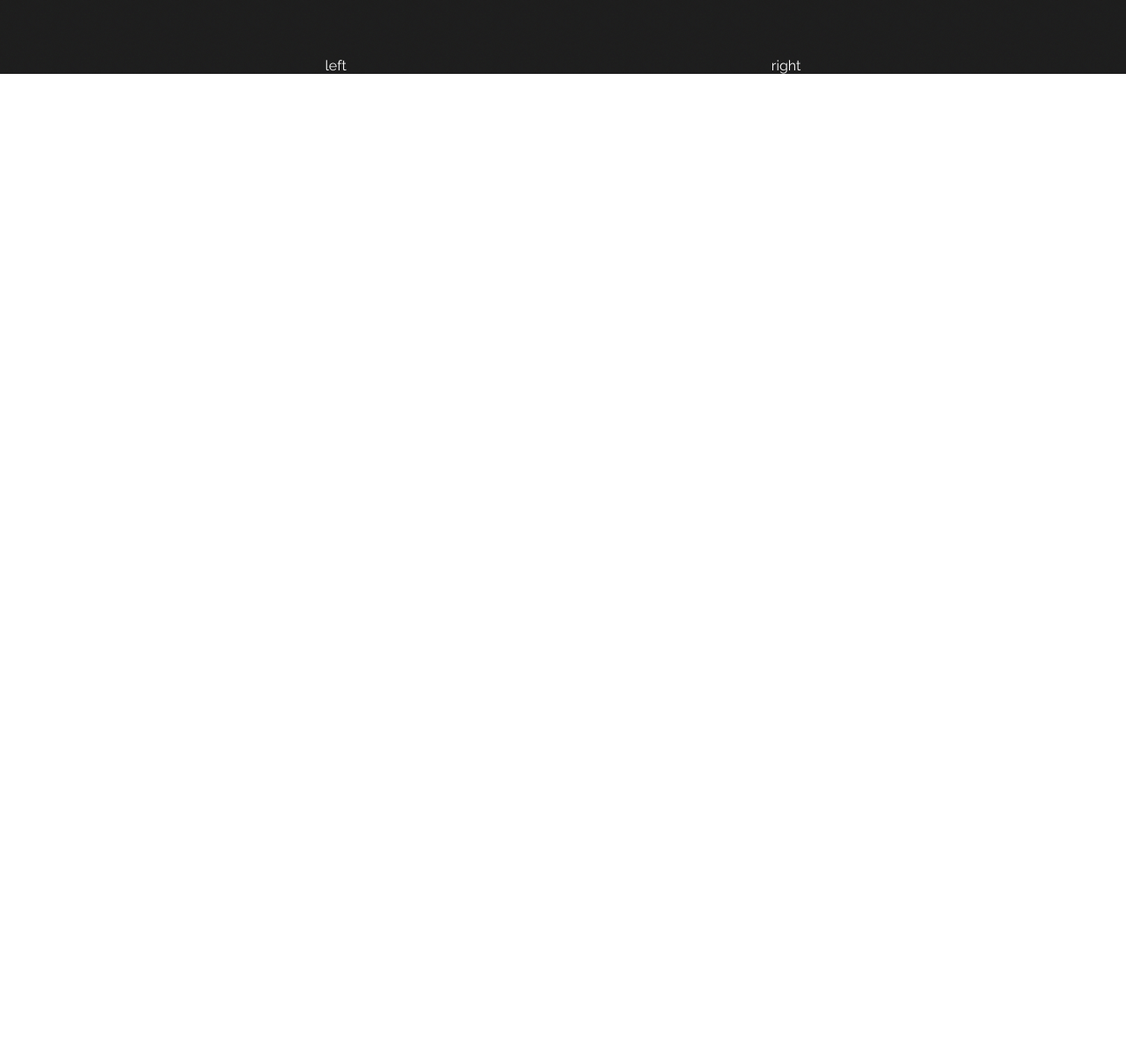
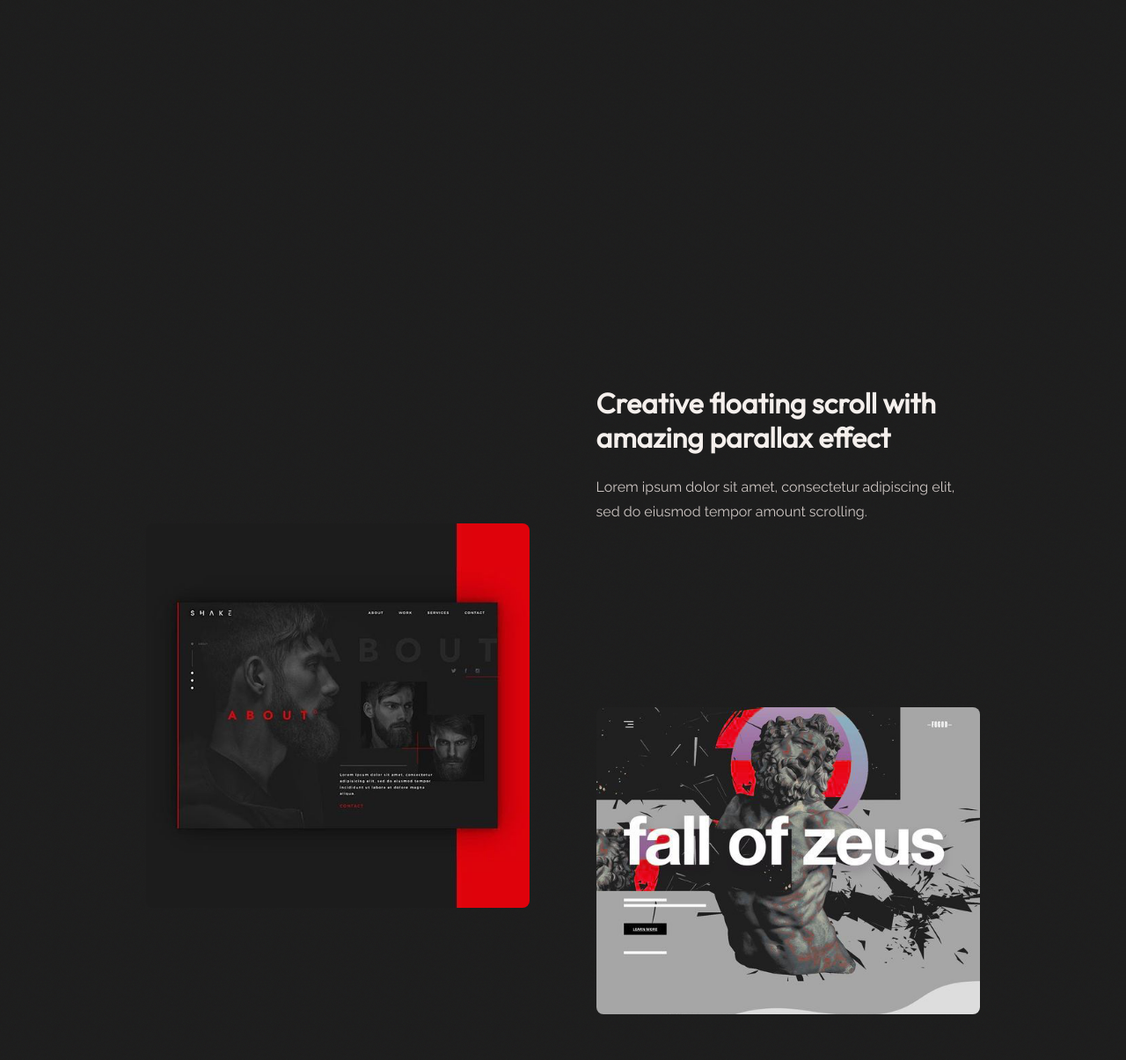
Before and after one commit to www-net/Portfolio, a plain HTML site: page index.html in a window 1280 px wide. Shown: the part 735-1940 px from the top of the page at 88% size. Before the commit the page ends 819 px from the top, so only its background shows below. Drawn offline with Linux system fonts and the light colour scheme.

Commit message:
added gallery style

```diff
--- a/css/main.css
+++ b/css/main.css
@@ -8,6 +8,7 @@
   --index: calc(1vw + 1vh);
   --header-color: #f4efec;
   --text-color: #cdc6c3;
+  --gallery-gap: calc(var(--index) * 10);
 }
 
 @font-face {
@@ -63,6 +64,8 @@ body {
 
 .gallery {
   display: flex;
+
+  padding: calc(var(--index) * 8) 0;
 }
 
 .gallery > * {
@@ -71,3 +74,38 @@ body {
   align-items: center;
   flex-direction: column;
 }
+
+.gallery__left {
+  margin-top: calc(var(--gallery-gap) * 1.75);
+}
+
+.gallery__item {
+  max-width: calc(var(--index) * 21);
+  max-height: 90vh;
+  margin-bottom: var(--gallery-gap);
+
+  border-radius: 8px;
+}
+
+.gallery__right .gallery__item {
+  margin: 0;
+  margin-top: var(--gallery-gap);
+}
+
+.text-block {
+  position: relative;
+
+  color: var(--text-color);
+}
+
+.text-block__h {
+  margin-bottom: 1.5rem;
+
+  font-size: 2rem;
+  line-height: 2.4rem;
+  color: var(--header-color);
+}
+
+.text-block__p {
+  line-height: 1.75;
+}
--- a/index.html
+++ b/index.html
@@ -30,10 +30,24 @@
     <div class="container">
       <main class="gallery">
         <div class="gallery__left">
-          left
+
+          <img class=" gallery__item" src="./img/work/1.jpg" alt="alt">
+          <img class=" gallery__item" src="./img/work/2.jpg" alt="alt">
+          <img class=" gallery__item" src="./img/work/6.jpg" alt="alt">
+
         </div>
         <div class="gallery__right">
-          right
+
+          <div class="gallery__item text-block">
+            <h2 class="text-block__h">Creative floating scroll with amazing parallax effect</h2>
+            <p class="text-block__p">Lorem ipsum dolor sit amet, consectetur adipiscing elit, sed do eiusmod tempor amount scrolling.</p>
+          </div>
+
+          <img class=" gallery__item" src="./img/work/3.jpg" alt="alt">
+          <img class=" gallery__item" src="./img/work/4.jpg" alt="alt">
+          <img class=" gallery__item" src="./img/work/5.jpg" alt="alt">
+
+
         </div>
       </main>
     </div>
```
Also changed, not shown: img/work/1.jpg (added), img/work/2.jpg (added), img/work/3.jpg (added), img/work/4.jpg (added), img/work/5.jpg (added), img/work/6.jpg (added).
